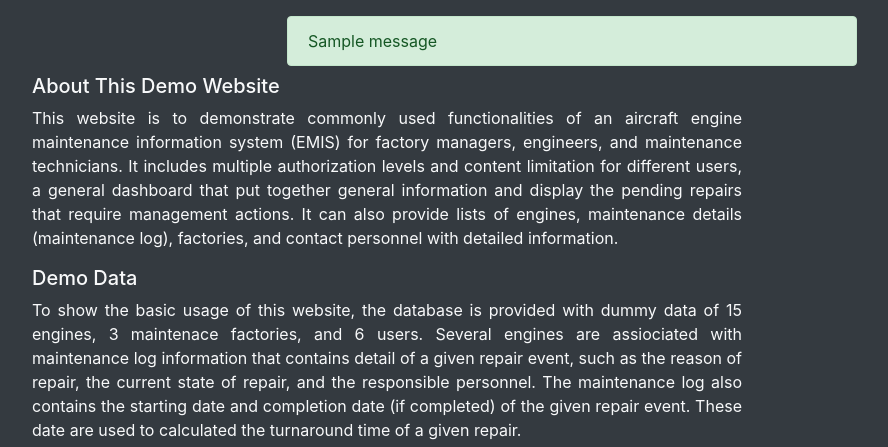
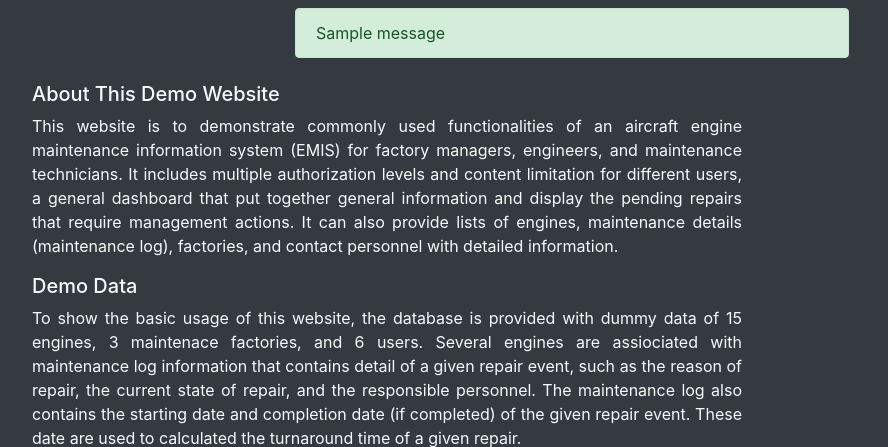
Before and after one commit to quentin-tw/emis, a Flask app: page /about in a window 1280 px wide. Shown: the part 96-543 px from the top of the page, without its empty margins (68-956 px from the left). Run offline with Flask 2, Linux system fonts and the light colour scheme; tables that the repository leaves empty hold one stand-in row (values such as "Sample post"); one stand-in notice (Sample message) is shown; some libraries are stand-ins or nearby versions.

Commit message:
adjust alert box size

```diff
--- a/emis_app/templates/layout.html
+++ b/emis_app/templates/layout.html
@@ -70,8 +70,8 @@
         {% with messages = get_flashed_messages(with_categories=true) %}
         {% if messages %}
           {% for category, message in messages %}
-          <div class="row justify-content-center mt-3">
-            <div class="col-md-6 mb-0 alert alert-{{ category }}">
+          <div class="row justify-content-center mt-2 px-3">
+            <div class="col-md-6 alert alert-{{ category }}">
               {{ message }}
             </div>
         </div>
```
